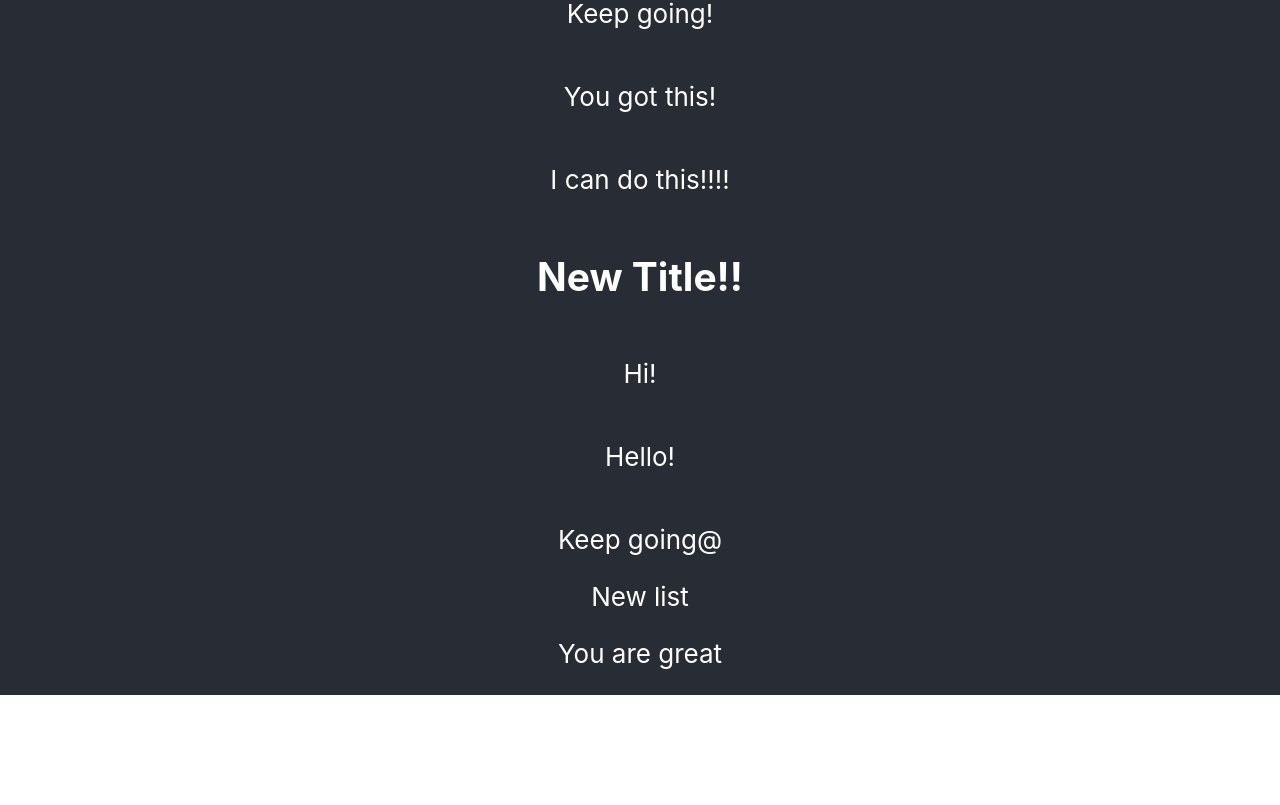
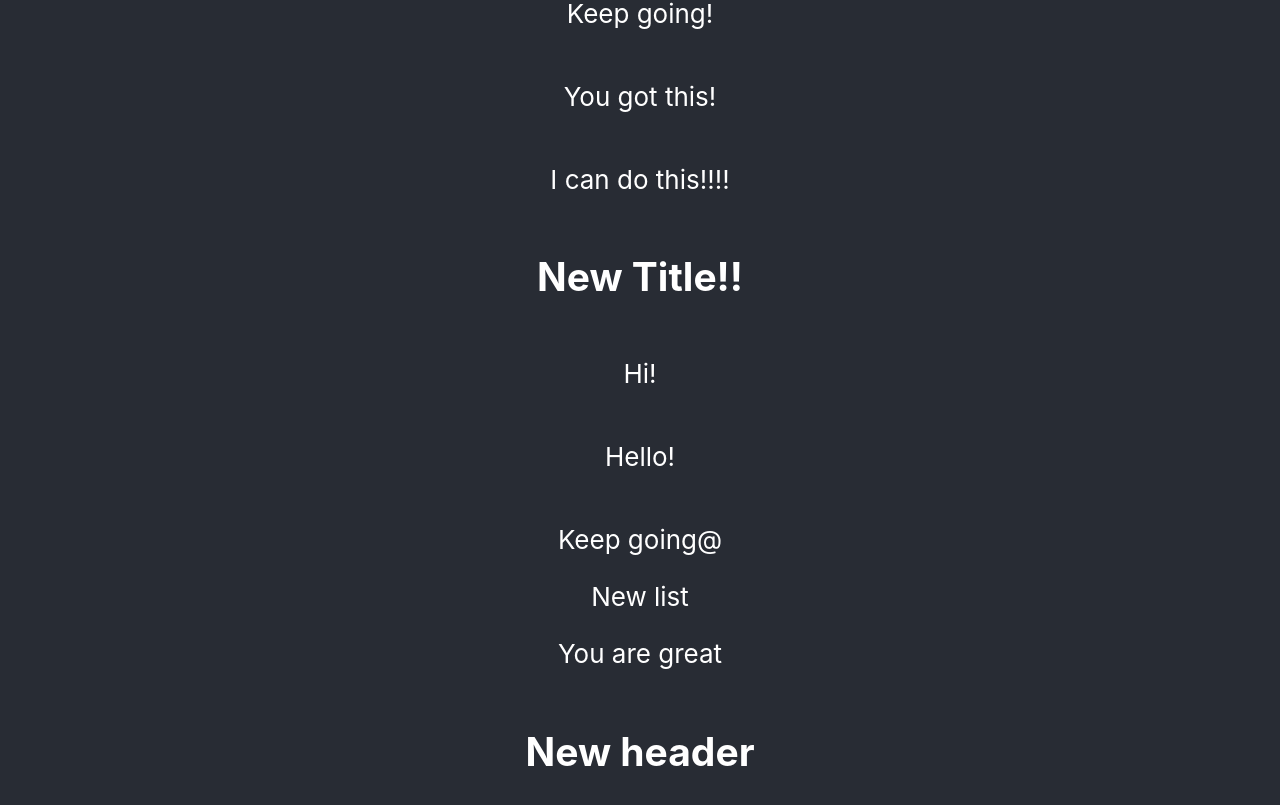
Before and after one commit to tyler-ray90/testing-05-18, a React (Create React App) app: page / in a window 1280 px wide. Shown: the part 410-1215 px from the top of the page. Before the commit the page ends 1105 px from the top, so only its background shows below. Built offline with nearby package versions, Linux system fonts and the light colour scheme.

Commit message:
new coomit

```diff
--- a/src/App.js
+++ b/src/App.js
@@ -18,6 +18,7 @@ function App() {
         <p>Keep going@</p>
         <l>New list</l>
         <p>You are great</p>
+        <h2>New header</h2>
 
       </header>
     </div>
```
